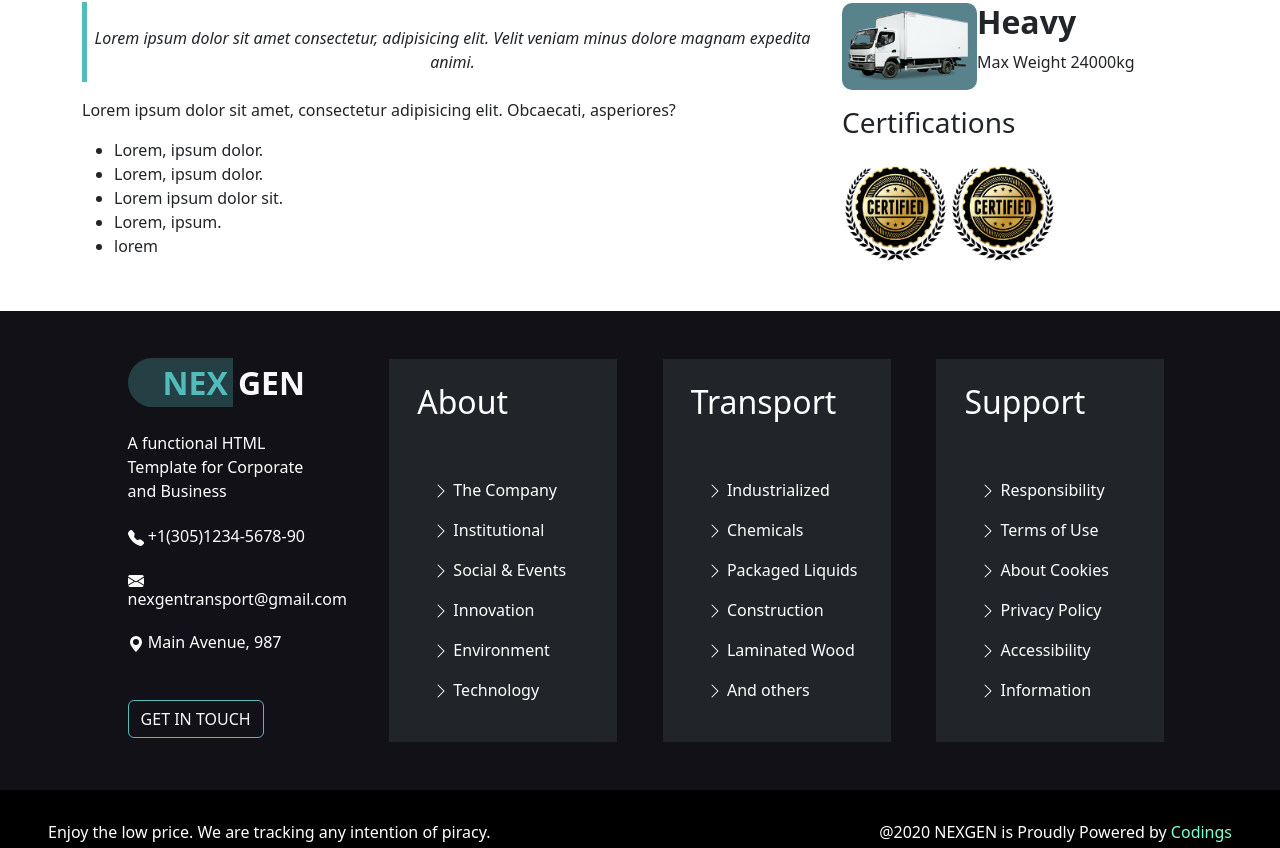
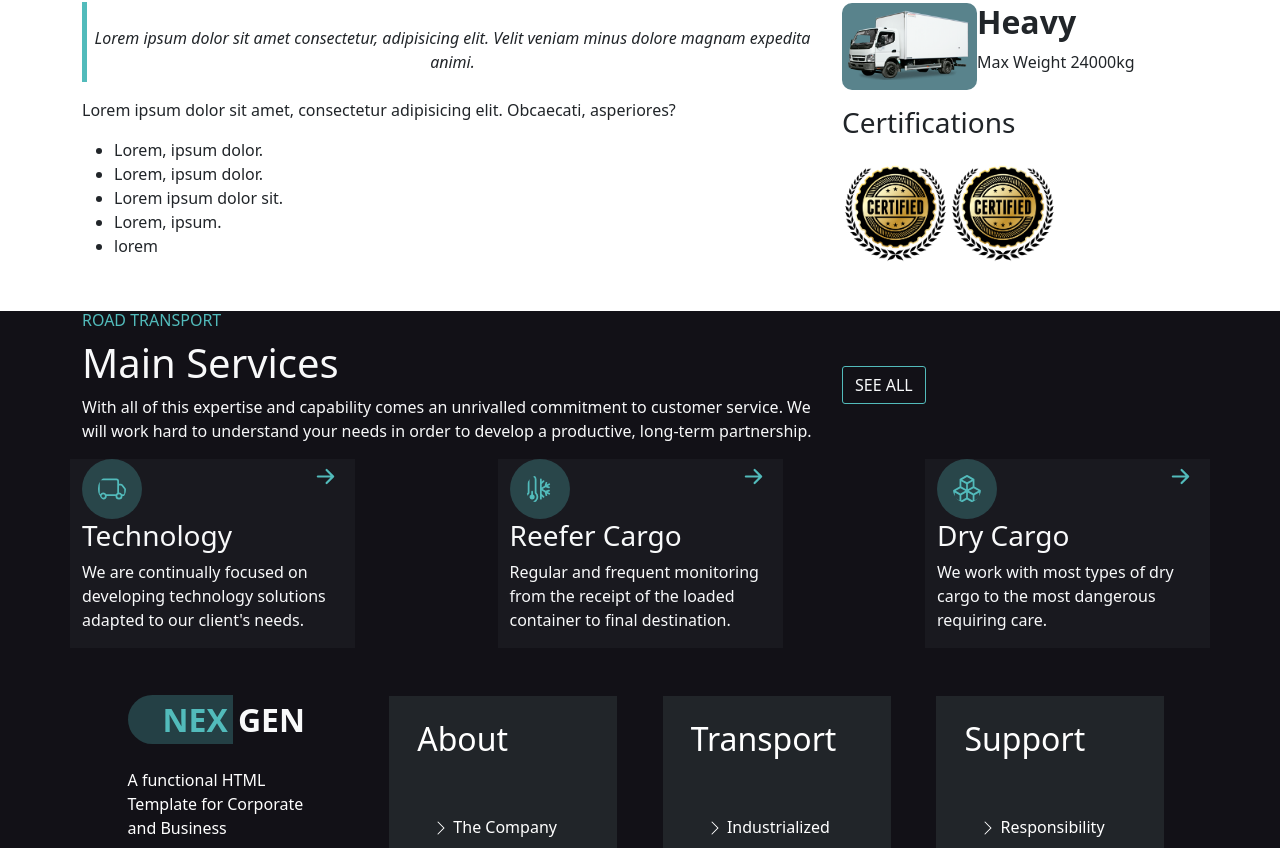
Before and after one commit to lucaruboni/proj-html-vuejs, a Vue app: page / in a window 1280 px wide. Shown: the part 1205-2053 px from the top of the page. Built offline with nearby package versions, Linux system fonts and the light colour scheme.

Commit message:
[add] part of the second section

```diff
--- /dev/null
+++ b/src/components/FirstSection.vue
@@ -0,0 +1,125 @@
+<script>
+export default{
+    name: 'FirstSection'
+}
+
+</script>
+
+<template>
+            <div class="container">
+          <div class="row">
+              <div class="col-8 d-flex flex-column">
+                  <h6 class="text_primary mt-5">WHO WE ARE</h6>
+                  <h2 class=" mt-3">
+                      <span class=" me-3">
+                          <svg xmlns="http://www.w3.org/2000/svg" width="40" height="40" fill="currentColor" class="bi bi-gem" viewBox="0 0 16 16">
+                            <path d="M3.1.7a.5.5 0 0 1 .4-.2h9a.5.5 0 0 1 .4.2l2.976 3.974c.149.185.156.45.01.644L8.4 15.3a.5.5 0 0 1-.8 0L.1 5.3a.5.5 0 0 1 0-.6l3-4zm11.386 3.785-1.806-2.41-.776 2.413 2.582-.003zm-3.633.004.961-2.989H4.186l.963 2.995 5.704-.006zM5.47 5.495 8 13.366l2.532-7.876-5.062.005zm-1.371-.999-.78-2.422-1.818 2.425 2.598-.003zM1.499 5.5l5.113 6.817-2.192-6.82L1.5 5.5zm7.889 6.817 5.123-6.83-2.928.002-2.195 6.828z"/>
+                          </svg>
+                          Excellence
+                      </span>
+                      in Transport
+                  </h2>
+                  <p class="mt-3">Lorem ipsum dolor sit, amet consectetur adipisicing elit. Sequi, doloremque voluptas! Iusto soluta voluptatibus nulla enim et! Aliquam, blanditiis architecto?</p>
+                  <p>Lorem, ipsum dolor sit amet consectetur adipisicing elit. Vel possimus voluptatibus cum at veritatis iste.</p>
+                  <p class="p_left_border pt-4">Lorem ipsum dolor sit amet consectetur, adipisicing elit. Velit veniam minus dolore magnam expedita animi.</p>
+                  <p>Lorem ipsum dolor sit amet, consectetur adipisicing elit. Obcaecati, asperiores?</p>
+                  <ul>
+                      <li>Lorem, ipsum dolor.</li>
+                      <li>Lorem, ipsum dolor.</li>
+                      <li>Lorem ipsum dolor sit.</li>
+                      <li>Lorem, ipsum.</li>
+                      <li>lorem</li>
+                  </ul>
+              </div>
+
+              <div class="col-4 d-flex flex-column gap-2 mb-5">
+                  <h3 class="mt-5 mb-4">Vehicle Types</h3>
+                  <div class="vehicle d-flex">
+                      <div class="img_container">
+                          <img src="/img/truck-1.png" alt="">
+                      </div>
+                      <div class="text_container">
+                          <h2><strong>Light</strong></h2>
+                          <p>Max Weight  1200kg</p>
+                      </div>
+                  </div>
+
+                  <div class="vehicle d-flex">
+                      <div class="img_container">
+                          <img src="/img/truck-1.png" alt="">
+                      </div>
+                      <div class="text_container">
+                          <h2><strong>Medium</strong></h2>
+                          <p>Max Weight  6000kg</p>
+                      </div>
+                  </div>
+
+                  <div class="vehicle d-flex">
+                      <div class="img_container">
+                          <img src="/img/truck-1.png" alt="">
+                      </div>
+                      <div class="text_container">
+                          <h2><strong>Heavy</strong></h2>
+                          <p>Max Weight  24000kg</p>
+                      </div>
+                  </div>
+
+
+                  <div class="certifications">
+                      <h3 class="mb-4 mt-2">Certifications</h3>
+                      <img src="/img/certificate.png" alt="">
+                      <img src="/img/certificate.png" alt="">
+                  </div>
+              </div>
+
+          </div>
+        </div>
+</template>
+
+<style lang="scss" scoped>
+@use './scss/partials/variables.scss' as *;
+
+.col-8{
+    span{
+        background-color: $primary;
+        color: $bg-secondary;
+        font-size: 3rem;
+        font-weight: 700;
+        padding-left: 10px;
+        padding-bottom: 4px;
+    }
+    h2{
+        font-size: 3rem;
+        font-weight: 700;
+    }
+
+    h6{
+        font-weight: 700;
+    }
+}
+.vehicle{
+    img{
+        height: 70px;
+        margin: 0.4rem;
+    }
+}
+
+.certifications img{
+    height: 100px;
+}
+
+.text_primary{
+        color: $primary;
+ }
+
+.p_left_border{
+    border-left: 5px solid $primary;
+    height: 80px;
+    text-align: center;
+    font-style: italic;
+}
+.img_container{
+    background-color: $secondary;
+    border-radius: 10px;
+}
+</style>
--- a/src/components/PageMain.vue
+++ b/src/components/PageMain.vue
@@ -1,126 +1,156 @@
 <script>
+import FirstSection from './FirstSection.vue'
 export default{
-    name: 'PageMain'
+    name: 'PageMain',
+    components: {
+        FirstSection
+    }
 }
 
 </script>
 
 <template>
+
+                                                        <!-- FIRST SECTION -->
+
+    <section>
+        <FirstSection></FirstSection>
+    </section>
+
+                                                        <!-- /FIRST SECTION -->
+
+
+
+                                                        <!-- SECOND SECTION -->
+
+
+    <section class="bg_dark">
+
         <div class="container">
             <div class="row">
-        <div class="col-8 d-flex flex-column">
-            <h6 class="text_primary mt-5">WHO WE ARE</h6>
-            <h2 class=" mt-3">
-                <span class=" me-3">
-                    <svg xmlns="http://www.w3.org/2000/svg" width="40" height="40" fill="currentColor" class="bi bi-gem" viewBox="0 0 16 16">
-                      <path d="M3.1.7a.5.5 0 0 1 .4-.2h9a.5.5 0 0 1 .4.2l2.976 3.974c.149.185.156.45.01.644L8.4 15.3a.5.5 0 0 1-.8 0L.1 5.3a.5.5 0 0 1 0-.6l3-4zm11.386 3.785-1.806-2.41-.776 2.413 2.582-.003zm-3.633.004.961-2.989H4.186l.963 2.995 5.704-.006zM5.47 5.495 8 13.366l2.532-7.876-5.062.005zm-1.371-.999-.78-2.422-1.818 2.425 2.598-.003zM1.499 5.5l5.113 6.817-2.192-6.82L1.5 5.5zm7.889 6.817 5.123-6.83-2.928.002-2.195 6.828z"/>
+
+                    <div class="col-8 text-light ">
+                            <h6 class="text_primary">ROAD TRANSPORT</h6>
+                            <h1>Main Services</h1>
+                            <p id="presentation_p">With all of this expertise and capability comes an unrivalled commitment to customer service. We will work hard to understand your needs in order to develop a productive, long-term partnership.</p>
+
+
+
+
+                    </div>
+                    <div class="col-4 d-flex">
+                        <button class="btn btn_border align-self-center text-light">SEE ALL</button>
+                    </div>
+            </div>
+            <div class="row row-cols-4 justify-content-between">
+                <div class="col bg_grey ">
+                    <div class="icon_row d-flex justify-content-between">
+                        <svg  xmlns="http://www.w3.org/2000/svg" width="60" height="60" fill="currentColor" class="bi bi-truck bg_primary_transparent" viewBox="0 0 16 16">
+                          <path d="M0 3.5A1.5 1.5 0 0 1 1.5 2h9A1.5 1.5 0 0 1 12 3.5V5h1.02a1.5 1.5 0 0 1 1.17.563l1.481 1.85a1.5 1.5 0 0 1 .329.938V10.5a1.5 1.5 0 0 1-1.5 1.5H14a2 2 0 1 1-4 0H5a2 2 0 1 1-3.998-.085A1.5 1.5 0 0 1 0 10.5v-7zm1.294 7.456A1.999 1.999 0 0 1 4.732 11h5.536a2.01 2.01 0 0 1 .732-.732V3.5a.5.5 0 0 0-.5-.5h-9a.5.5 0 0 0-.5.5v7a.5.5 0 0 0 .294.456zM12 10a2 2 0 0 1 1.732 1h.768a.5.5 0 0 0 .5-.5V8.35a.5.5 0 0 0-.11-.312l-1.48-1.85A.5.5 0 0 0 13.02 6H12v4zm-9 1a1 1 0 1 0 0 2 1 1 0 0 0 0-2zm9 0a1 1 0 1 0 0 2 1 1 0 0 0 0-2z"/>
                         </svg>
-                    Excellence
-                </span>
-                in Transport
-            </h2>
-            <p class="mt-3">Lorem ipsum dolor sit, amet consectetur adipisicing elit. Sequi, doloremque voluptas! Iusto soluta voluptatibus nulla enim et! Aliquam, blanditiis architecto?</p>
-            <p>Lorem, ipsum dolor sit amet consectetur adipisicing elit. Vel possimus voluptatibus cum at veritatis iste.</p>
-            <p class="p_left_border pt-4">Lorem ipsum dolor sit amet consectetur, adipisicing elit. Velit veniam minus dolore magnam expedita animi.</p>
-            <p>Lorem ipsum dolor sit amet, consectetur adipisicing elit. Obcaecati, asperiores?</p>
-            <ul>
-                <li>Lorem, ipsum dolor.</li>
-                <li>Lorem, ipsum dolor.</li>
-                <li>Lorem ipsum dolor sit.</li>
-                <li>Lorem, ipsum.</li>
-                <li>lorem</li>
-            </ul>
+
+                        <svg  xmlns="http://www.w3.org/2000/svg" width="35" height="35" fill="currentColor" class="bi bi-arrow-right-short text_primary" viewBox="0 0 16 16">
+                          <path fill-rule="evenodd" d="M4 8a.5.5 0 0 1 .5-.5h5.793L8.146 5.354a.5.5 0 1 1 .708-.708l3 3a.5.5 0 0 1 0 .708l-3 3a.5.5 0 0 1-.708-.708L10.293 8.5H4.5A.5.5 0 0 1 4 8z"/>
+                        </svg>
+
                     </div>
 
-        <div class="col-4 d-flex flex-column gap-2 mb-5">
-            <h3 class="mt-5 mb-4">Vehicle Types</h3>
-            <div class="vehicle d-flex">
-                <div class="img_container">
-                    <img src="/img/truck-1.png" alt="">
+                    <div class="text-area text-light">
+                        <h3>
+                            Technology
+                        </h3>
+                        <p>
+                            We are continually focused on developing technology solutions adapted to our client's needs.
+                        </p>
                     </div>
-                <div class="text_container">
-                    <h2><strong>Light</strong></h2>
-                    <p>Max Weight  1200kg</p>
+                </div>
+                <div class="col bg_grey ">
+                    <div class="icon_row d-flex justify-content-between">
+                        <svg xmlns="http://www.w3.org/2000/svg" width="60" height="60" fill="currentColor" class="bi bi-thermometer-snow bg_primary_transparent" viewBox="0 0 16 16">
+                          <path d="M5 12.5a1.5 1.5 0 1 1-2-1.415V9.5a.5.5 0 0 1 1 0v1.585A1.5 1.5 0 0 1 5 12.5z"/>
+                          <path d="M1 2.5a2.5 2.5 0 0 1 5 0v7.55a3.5 3.5 0 1 1-5 0V2.5zM3.5 1A1.5 1.5 0 0 0 2 2.5v7.987l-.167.15a2.5 2.5 0 1 0 3.333 0L5 10.486V2.5A1.5 1.5 0 0 0 3.5 1zm5 1a.5.5 0 0 1 .5.5v1.293l.646-.647a.5.5 0 0 1 .708.708L9 5.207v1.927l1.669-.963.495-1.85a.5.5 0 1 1 .966.26l-.237.882 1.12-.646a.5.5 0 0 1 .5.866l-1.12.646.884.237a.5.5 0 1 1-.26.966l-1.848-.495L9.5 8l1.669.963 1.849-.495a.5.5 0 1 1 .258.966l-.883.237 1.12.646a.5.5 0 0 1-.5.866l-1.12-.646.237.883a.5.5 0 1 1-.966.258L10.67 9.83 9 8.866v1.927l1.354 1.353a.5.5 0 0 1-.708.708L9 12.207V13.5a.5.5 0 0 1-1 0v-11a.5.5 0 0 1 .5-.5z"/>
+                        </svg>
+
+                        <svg  xmlns="http://www.w3.org/2000/svg" width="35" height="35" fill="currentColor" class="bi bi-arrow-right-short text_primary" viewBox="0 0 16 16">
+                          <path fill-rule="evenodd" d="M4 8a.5.5 0 0 1 .5-.5h5.793L8.146 5.354a.5.5 0 1 1 .708-.708l3 3a.5.5 0 0 1 0 .708l-3 3a.5.5 0 0 1-.708-.708L10.293 8.5H4.5A.5.5 0 0 1 4 8z"/>
+                        </svg>
+
+                    </div>
+
+                    <div class="text-area text-light">
+                        <h3>
+                            Reefer Cargo
+                        </h3>
+                        <p>
+                            Regular and frequent monitoring from the receipt of the loaded container to final destination.
+                        </p>
+                    </div>
+                </div>
+                <div class="col bg_grey ">
+                    <div class="icon_row d-flex justify-content-between">
+                        <svg xmlns="http://www.w3.org/2000/svg" width="60" height="60" fill="currentColor" class="bi bi-boxes bg_primary_transparent" viewBox="0 0 16 16">
+                          <path d="M7.752.066a.5.5 0 0 1 .496 0l3.75 2.143a.5.5 0 0 1 .252.434v3.995l3.498 2A.5.5 0 0 1 16 9.07v4.286a.5.5 0 0 1-.252.434l-3.75 2.143a.5.5 0 0 1-.496 0l-3.502-2-3.502 2.001a.5.5 0 0 1-.496 0l-3.75-2.143A.5.5 0 0 1 0 13.357V9.071a.5.5 0 0 1 .252-.434L3.75 6.638V2.643a.5.5 0 0 1 .252-.434L7.752.066ZM4.25 7.504 1.508 9.071l2.742 1.567 2.742-1.567L4.25 7.504ZM7.5 9.933l-2.75 1.571v3.134l2.75-1.571V9.933Zm1 3.134 2.75 1.571v-3.134L8.5 9.933v3.134Zm.508-3.996 2.742 1.567 2.742-1.567-2.742-1.567-2.742 1.567Zm2.242-2.433V3.504L8.5 5.076V8.21l2.75-1.572ZM7.5 8.21V5.076L4.75 3.504v3.134L7.5 8.21ZM5.258 2.643 8 4.21l2.742-1.567L8 1.076 5.258 2.643ZM15 9.933l-2.75 1.571v3.134L15 13.067V9.933ZM3.75 14.638v-3.134L1 9.933v3.134l2.75 1.571Z"/>
+                        </svg>
+                        <svg  xmlns="http://www.w3.org/2000/svg" width="35" height="35" fill="currentColor" class="bi bi-arrow-right-short text_primary" viewBox="0 0 16 16">
+                          <path fill-rule="evenodd" d="M4 8a.5.5 0 0 1 .5-.5h5.793L8.146 5.354a.5.5 0 1 1 .708-.708l3 3a.5.5 0 0 1 0 .708l-3 3a.5.5 0 0 1-.708-.708L10.293 8.5H4.5A.5.5 0 0 1 4 8z"/>
+                        </svg>
+
+                    </div>
+
+                    <div class="text-area text-light">
+                        <h3>
+                            Dry Cargo
+                        </h3>
+                        <p>
+                            We work with most types of dry cargo to the most dangerous requiring care.
+                        </p>
+                    </div>
+                </div>
             </div>
         </div>
 
-            <div class="vehicle d-flex">
-                <div class="img_container">
-                    <img src="/img/truck-1.png" alt="">
-                </div>
-                <div class="text_container">
-                    <h2><strong>Medium</strong></h2>
-                    <p>Max Weight  6000kg</p>
-                </div>
-            </div>
-
-            <div class="vehicle d-flex">
-                <div class="img_container">
-                    <img src="/img/truck-1.png" alt="">
-                </div>
-                <div class="text_container">
-                    <h2><strong>Heavy</strong></h2>
-                    <p>Max Weight  24000kg</p>
-                </div>
-            </div>
+    </section>
 
 
-            <div class="certifications">
-                <h3 class="mb-4 mt-2">Certifications</h3>
-                <img src="/img/certificate.png" alt="">
-                <img src="/img/certificate.png" alt="">
-            </div>
-        </div>
 
-    </div>
-  </div>
+
+
+                                                        <!-- /SECOND SECTION -->
+
+
+
 </template>
 
 <style lang="scss" scoped>
 @use './scss/partials/variables.scss' as *;
 
-.col-8{
-    span{
-        background-color: $primary;
-        color: $bg-secondary;
-        font-size: 3rem;
-        font-weight: 700;
-        padding-left: 10px;
-        padding-bottom: 4px;
-    }
-    h2{
-        font-size: 3rem;
-        font-weight: 700;
+    .bg_dark{
+        background-color: $bg-primary;
     }
 
-    h6{
-        font-weight: 700;
-    }
-}
-.vehicle{
-    img{
-        height: 70px;
-        margin: 0.4rem;
-    }
-}
-
-.certifications img{
-    height: 100px;
+    .bg_grey{
+        background-color: $bg-grey;
     }
 
     .text_primary{
         color: $primary;
     }
 
-.p_left_border{
-    border-left: 5px solid $primary;
-    height: 80px;
-    text-align: center;
-    font-style: italic;
-}
-.img_container{
-    background-color: $secondary;
-    border-radius: 10px;
+    .bg_primary{
+        background-color: $primary;
     }
 
+    .bg_primary_transparent{
+        background-color: $primary-transparent;
+        border-radius: 50%;
+        padding: 1rem;
+    }
+    .btn_border{
+        border-color: $primary;
+        border-radius: 3px;
+    }
+
+    .icon_row{
+        color: $primary;
+    }
 </style>
--- a/src/components/scss/partials/variables.scss
+++ b/src/components/scss/partials/variables.scss
@@ -6,3 +6,4 @@ $bg-secondary: #21333e;
 $bg-dark:  rgba(0, 0, 0, 0.383);
 $light: white;
 $text-dark: #b1b1b7;
+$bg-grey: #19191f;
```
Lines whose indentation alone changed are shown as unchanged.
